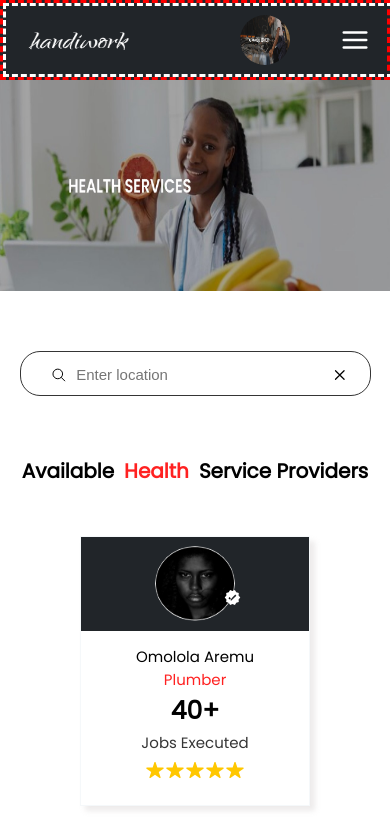
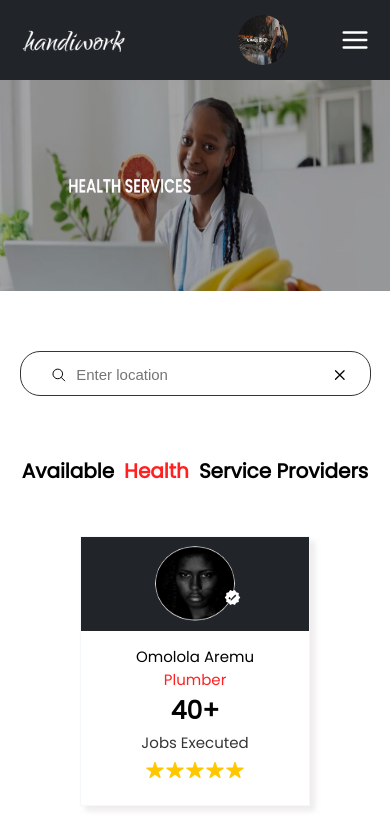
Before and after one commit to Cannyokpoto/page-handiwork, a React (Vite) app: page /market-place/health in a window 390 px wide. Shown: the top 835 px of the page. Built offline with nearby package versions, Linux system fonts and the light colour scheme; no server answers; a web font is replaced by a local one.

Commit message:
new commit

```diff
--- a/src/Components/Header/Header.css
+++ b/src/Components/Header/Header.css
@@ -246,7 +246,6 @@ body.active-modal, body.active-modal2, body.active-modal3{
         z-index: 15;
         transition: transform 1s ease-in-out;
         padding-right: 20px;
-        border: dashed red;
     }
 
     /* .header-bg .mobile-navbar{
@@ -260,7 +259,6 @@ body.active-modal, body.active-modal2, body.active-modal3{
         justify-content: space-between;
         align-items: center;
         padding: 0 20px;
-        border: dashed white;
         position: relative;
         left: 70px;
     }
--- a/src/Components/LoginSignup/LoginSignup.css
+++ b/src/Components/LoginSignup/LoginSignup.css
@@ -154,6 +154,7 @@
     font-size: 15px;
     border: none;
     outline: none;
+    background-color: var(--energyWhite);
 }
 
 
@@ -191,6 +192,7 @@
     font-size: 15px;
     border: none;
     outline: none;
+    background-color: var(--energyWhite);
 }
 
 .my-form form div input::placeholder{
```
